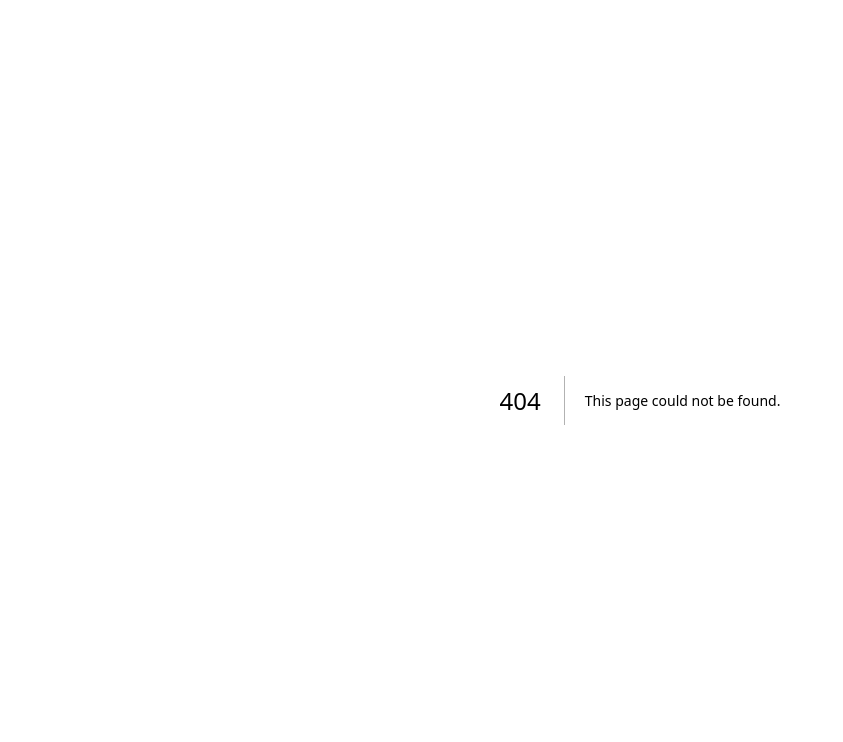
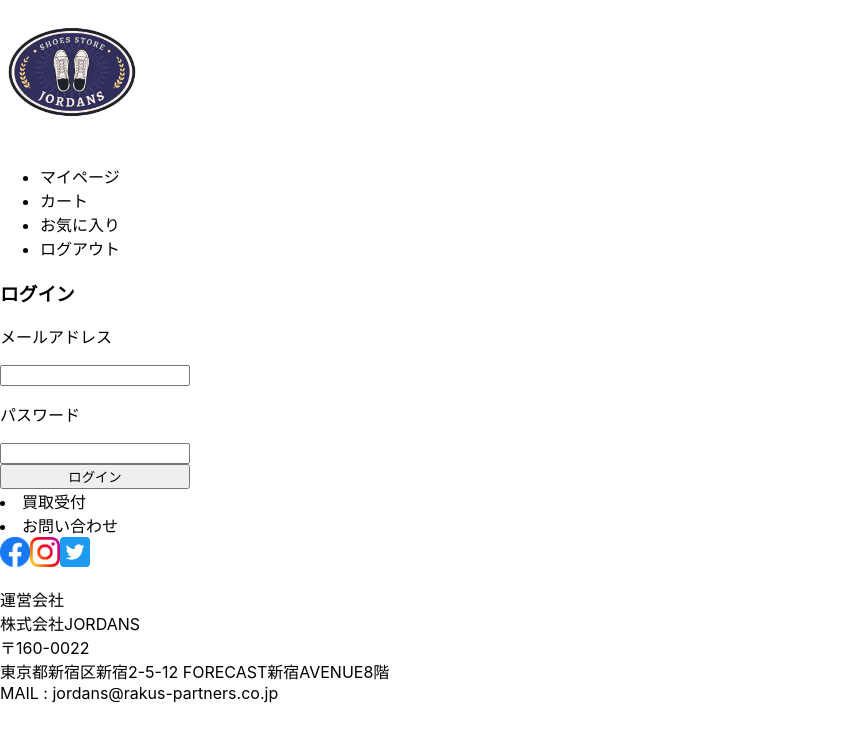
Before and after one commit to tomawatanabe/nextjs_demo, a Next.js app: page /login/loginPage in a window 1280 px wide. Before the commit this address had no page. Shown: the top 742 px of the page, without its empty margins (0-843 px from the left). Built offline with nearby package versions, Linux system fonts and the light colour scheme.

Commit message:
ログインページ修正

```diff
--- /dev/null
+++ b/pages/login/loginPage.tsx
@@ -0,0 +1,58 @@
+import { ChangeEvent, useState } from "react";
+import Cookies from "js-cookie";
+import { useRouter } from "next/router";
+import Header from "../../components/Header";
+import Footer from "../../components/Footer";
+
+export default function Loginpage() {
+  const [id, setId] = useState("");
+  const [pw, setPw] = useState("");
+
+  const handleChangeId = (e: ChangeEvent<HTMLInputElement>) => {
+    setId(e.target.value);
+  };
+  const handleChangePw = (e: ChangeEvent<HTMLInputElement>) => {
+    setPw(e.target.value);
+  };
+  const router = useRouter();
+  function postCarti() {
+    const loginData: { userId: string; userPw: string } = {
+      userId: id,
+      userPw: pw,
+    };
+
+    fetch(`/api/certification`, {
+      method: `POST`,
+      headers: {
+        "Content-Type": `application/json`,
+      },
+      body: JSON.stringify(loginData),
+    })
+      .then((response) => {
+        return response.json();
+      })
+      .then((data) => {
+        if (!data.cookieId === true) {
+          console.log(data.massage);
+        } else {
+          console.log(`ユーザー認証完了`);
+          Cookies.set("cookie_name", `${data.cookieId}`);
+        }
+        router.replace("/");
+      });
+  }
+
+  return (
+    <>
+      <Header />
+      <h3>ログイン</h3>
+      <p>メールアドレス</p>
+      <input type="text" name="id" value={id} onChange={handleChangeId} />
+      <p>パスワード</p>
+      <input type="password" name="pw" value={pw} onChange={handleChangePw} />
+      <br />
+      <input type="button" value="ログイン" onClick={postCarti} />
+      <Footer />
+    </>
+  );
+}
```
